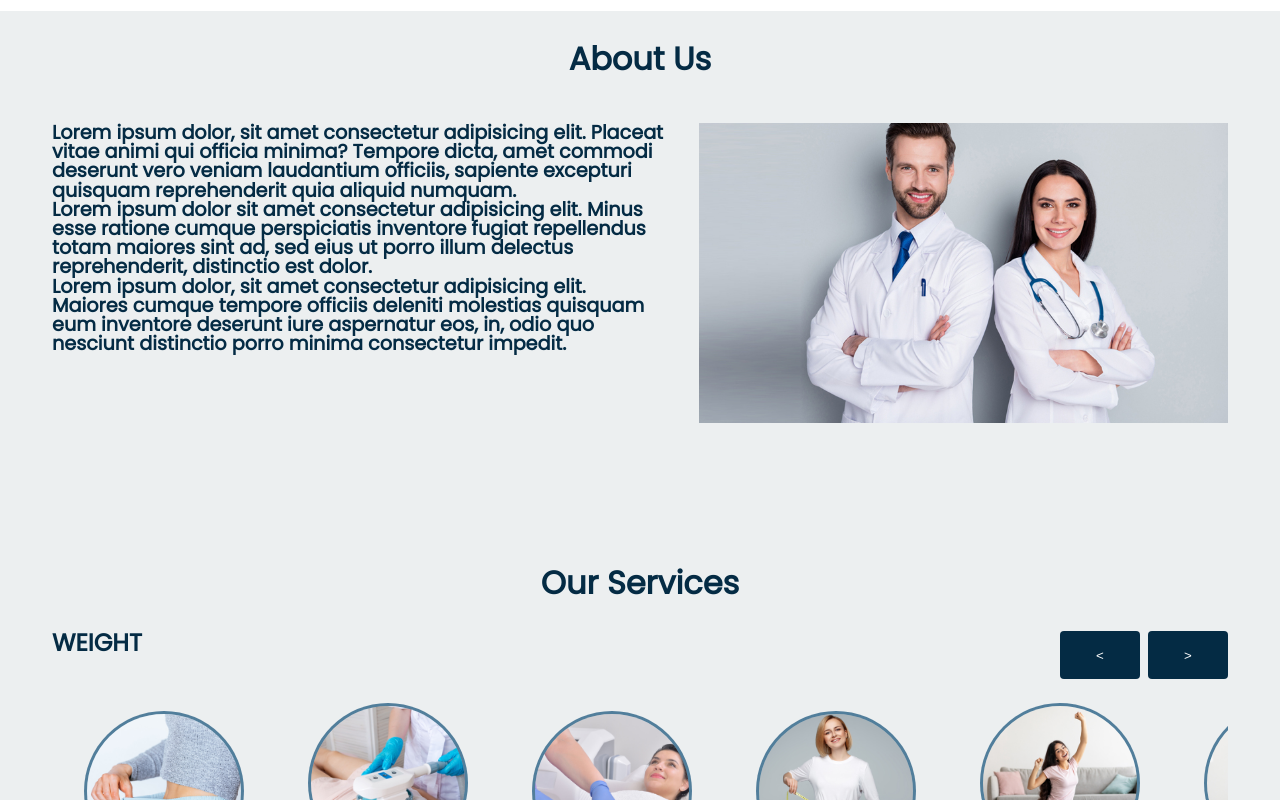
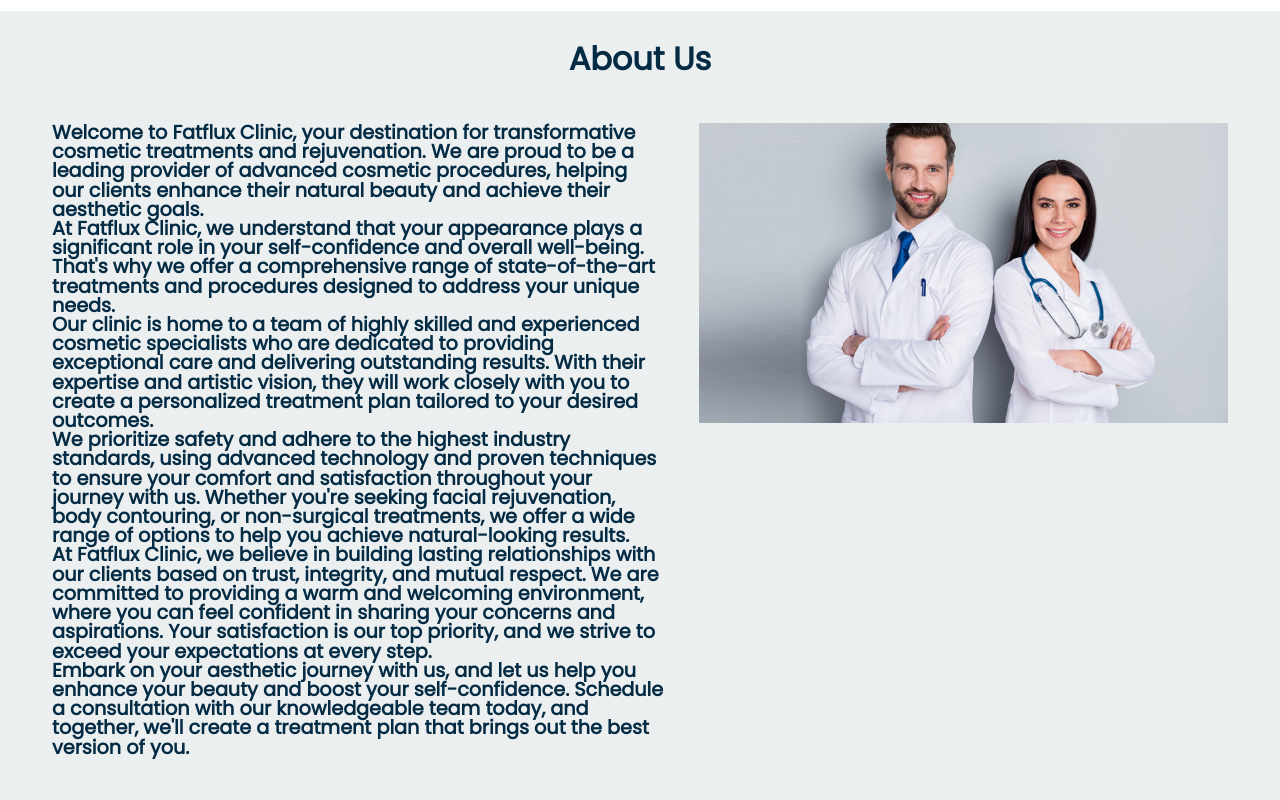
Before and after one commit to fatfluxdigital/hair-skin, a Next.js app: page / in a window 1280 px wide. Shown: the part 1580-2380 px from the top of the page. Built offline with nearby package versions, Linux system fonts and the light colour scheme.

Commit message:
added the about us content and user testimonial icon

```diff
--- a/src/app/Components/AboutUs/AboutUs.tsx
+++ b/src/app/Components/AboutUs/AboutUs.tsx
@@ -9,22 +9,46 @@
         <section className="aboutus__crux">
           <article>
             <p>
-              Lorem ipsum dolor, sit amet consectetur adipisicing elit. Placeat
-              vitae animi qui officia minima? Tempore dicta, amet commodi
-              deserunt vero veniam laudantium officiis, sapiente excepturi
-              quisquam reprehenderit quia aliquid numquam.
+              Welcome to Fatflux Clinic, your destination for transformative
+              cosmetic treatments and rejuvenation. We are proud to be a leading
+              provider of advanced cosmetic procedures, helping our clients
+              enhance their natural beauty and achieve their aesthetic goals.
             </p>
             <p>
-              Lorem ipsum dolor sit amet consectetur adipisicing elit. Minus
-              esse ratione cumque perspiciatis inventore fugiat repellendus
-              totam maiores sint ad, sed eius ut porro illum delectus
-              reprehenderit, distinctio est dolor.
+              At Fatflux Clinic, we understand that your appearance plays a
+              significant role in your self-confidence and overall well-being.
+              That's why we offer a comprehensive range of state-of-the-art
+              treatments and procedures designed to address your unique needs.
             </p>
             <p>
-              Lorem ipsum dolor, sit amet consectetur adipisicing elit. Maiores
-              cumque tempore officiis deleniti molestias quisquam eum inventore
-              deserunt iure aspernatur eos, in, odio quo nesciunt distinctio
-              porro minima consectetur impedit.
+              Our clinic is home to a team of highly skilled and experienced
+              cosmetic specialists who are dedicated to providing exceptional
+              care and delivering outstanding results. With their expertise and
+              artistic vision, they will work closely with you to create a
+              personalized treatment plan tailored to your desired outcomes.
+            </p>
+            <p>
+              We prioritize safety and adhere to the highest industry standards,
+              using advanced technology and proven techniques to ensure your
+              comfort and satisfaction throughout your journey with us. Whether
+              you're seeking facial rejuvenation, body contouring, or
+              non-surgical treatments, we offer a wide range of options to help
+              you achieve natural-looking results.
+            </p>
+            <p>
+              At Fatflux Clinic, we believe in building lasting relationships
+              with our clients based on trust, integrity, and mutual respect. We
+              are committed to providing a warm and welcoming environment, where
+              you can feel confident in sharing your concerns and aspirations.
+              Your satisfaction is our top priority, and we strive to exceed
+              your expectations at every step.
+            </p>
+            <p>
+              Embark on your aesthetic journey with us, and let us help you
+              enhance your beauty and boost your self-confidence. Schedule a
+              consultation with our knowledgeable team today, and together,
+              we'll create a treatment plan that brings out the best version of
+              you.
             </p>
           </article>
           <figure>
--- a/src/app/Components/Testimonials/Testimonials.css
+++ b/src/app/Components/Testimonials/Testimonials.css
@@ -26,19 +26,20 @@
   margin-bottom: 1rem;
 }
 .Testimonial__wrapper .image {
-  background-color: tomato;
   height: 120px;
   width: 120px;
   border-radius: 50%;
   border: 5px solid white;
   background: no-repeat center/cover
-    url(https://images.unsplash.com/photo-1563715992566-7ad5cf5b71d3?ixlib=rb-1.2.1&q=80&fm=jpg&crop=entropy&cs=tinysrgb&w=400&fit=max&ixid=eyJhcHBfaWQiOjE0NTg5fQ);
+    url(/icons/userTestimonials.svg);
   position: absolute;
   top: -50%;
   left: 50%;
   transform: translateX(-50%);
   display: flex;
   justify-content: center;
+  background-color: rgb(255, 255, 255);
+
 }
 
 .Testimonial__wrapper .footer {
--- a/src/app/Components/WhyFatFlex/WhyFatFlex.tsx
+++ b/src/app/Components/WhyFatFlex/WhyFatFlex.tsx
@@ -12,7 +12,7 @@
               <figure>
                 <img src="icons/achievement.svg" alt="achievement logo" />
               </figure>
-              <p>20 Years of Expertise</p>
+              <p>Experienced Doctors</p>
             </article>
             <article className="fatflex__article">
               <figure>
@@ -40,7 +40,7 @@
               <figure>
                 <img src="icons/users.svg" alt="users logo" />
               </figure>
-              <p>Lakhs of Satisfied Clients</p>
+              <p>Client Satisfaction</p>
             </article>
             <article className="fatflex__article">
               <figure>
```
Also changed, not shown: public/icons/userTestimonials.svg (added).
